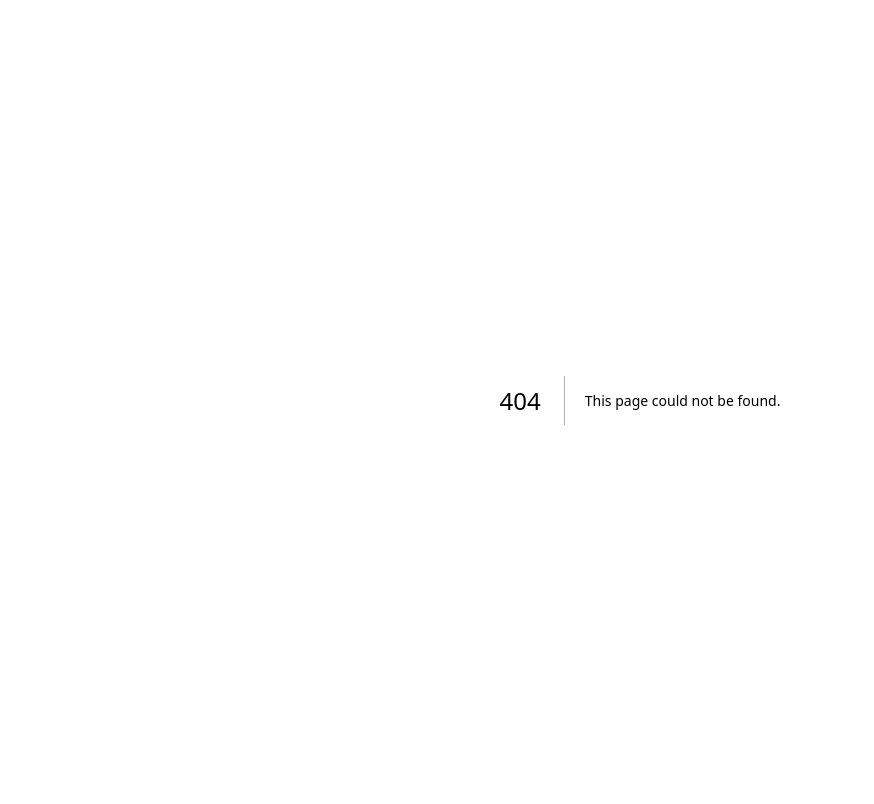
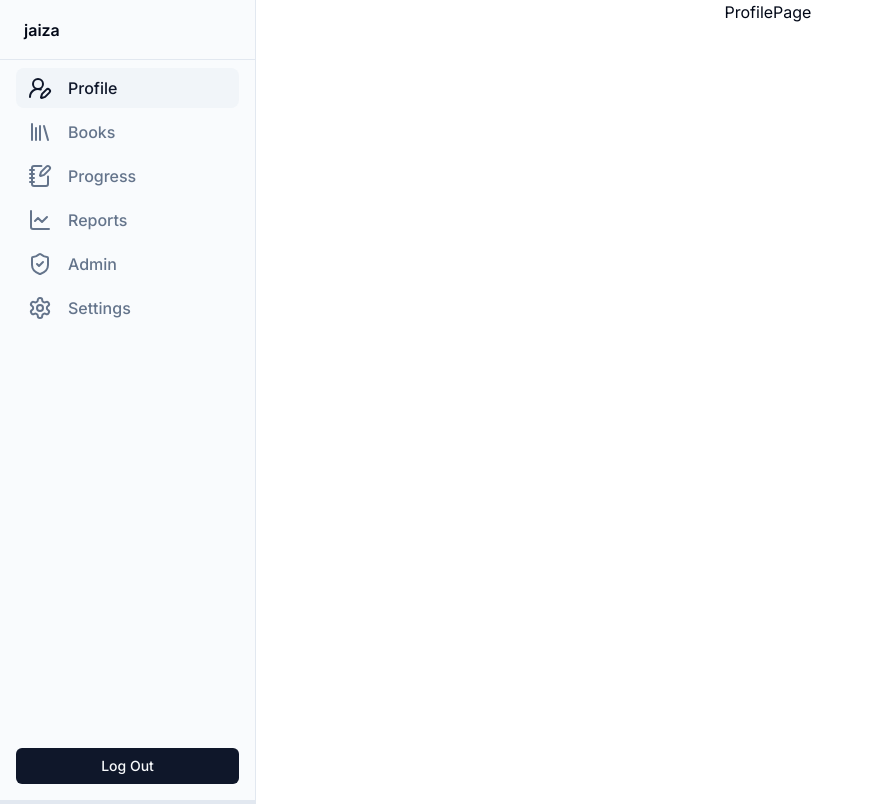
Before and after one commit to iameenahmed/jaiza, a Next.js app: page /profile in a window 1280 px wide. Before the commit this address had no page. Shown: the whole page, without its empty margins (0-874 px from the left). Built offline with nearby package versions, Linux system fonts and the light colour scheme.

Commit message:
add navigation and pages

```diff
--- /dev/null
+++ b/app/admin/page.tsx
@@ -0,0 +1,3 @@
+export default function AdminPage() {
+  return <div>AdminPage</div>
+}
--- /dev/null
+++ b/app/books/page.tsx
@@ -0,0 +1,3 @@
+export default function BooksPage() {
+  return <div>BooksPage</div>
+}
--- a/app/layout.tsx
+++ b/app/layout.tsx
@@ -1,5 +1,6 @@
 import './globals.css'
 import { Inter } from 'next/font/google'
+import Sidebar from '@/components/navigation/sidebar'
 
 const defaultUrl = process.env.VERCEL_URL
   ? `https://${process.env.VERCEL_URL}`
@@ -20,8 +21,13 @@ export default function RootLayout({
 }) {
   return (
     <html lang="en">
-      <body className={`${inter.className}`}>
-        <main>{children}</main>
+      <body
+        className={`bg-main-background text-primary-text min-h-screen ${inter.className}`}
+      >
+        <div className="grid md:grid-cols-[14rem_1fr] lg:grid-cols-[16rem_1fr]">
+          <Sidebar />
+          <main className="flex flex-col items-center">{children}</main>
+        </div>
       </body>
     </html>
   )
--- /dev/null
+++ b/app/profile/page.tsx
@@ -0,0 +1,3 @@
+export default function ProfilePage() {
+  return <div>ProfilePage</div>
+}
--- /dev/null
+++ b/app/progress/page.tsx
@@ -0,0 +1,3 @@
+export default function ProgressPage() {
+  return <div>ProgressPage</div>
+}
--- /dev/null
+++ b/app/reports/page.tsx
@@ -0,0 +1,3 @@
+export default function ReportsPage() {
+  return <div>ReportsPage</div>
+}
--- /dev/null
+++ b/app/settings/page.tsx
@@ -0,0 +1,3 @@
+export default function SettingsPage() {
+  return <div>SettingsPage</div>
+}
--- /dev/null
+++ b/components/navigation/navlinks.tsx
@@ -0,0 +1,47 @@
+'use client'
+
+import {
+  UserRoundPen,
+  Library,
+  NotebookPen,
+  ChartLine,
+  ShieldCheck,
+  Settings,
+} from 'lucide-react'
+import Link from 'next/link'
+import { usePathname } from 'next/navigation'
+import { cn } from '@/lib/utils' // Import the cn utility
+
+const links = [
+  { href: '/profile', icon: UserRoundPen, label: 'Profile' },
+  { href: '/books', icon: Library, label: 'Books' },
+  { href: '/progress', icon: NotebookPen, label: 'Progress' },
+  { href: '/reports', icon: ChartLine, label: 'Reports' },
+  { href: '/admin', icon: ShieldCheck, label: 'Admin' },
+  { href: '/settings', icon: Settings, label: 'Settings' },
+]
+
+export default function Navlinks() {
+  const pathname = usePathname() // Get the current route path
+
+  return (
+    <>
+      {links.map(({ href, icon: Icon, label }) => (
+        <Link
+          key={label}
+          href={href}
+          className={cn(
+            'flex items-center gap-4 rounded-lg px-3 py-2 transition-all hover:text-primary',
+            {
+              'bg-muted text-primary': pathname === href, // Active state
+              'text-muted-foreground': pathname !== href, // Inactive state
+            }
+          )}
+        >
+          <Icon />
+          {label}
+        </Link>
+      ))}
+    </>
+  )
+}
--- /dev/null
+++ b/components/navigation/sidebar.tsx
@@ -0,0 +1,56 @@
+import Link from 'next/link'
+import { Button } from '@/components/ui/button'
+import { Sheet, SheetContent, SheetTrigger } from '@/components/ui/sheet'
+import { Menu } from 'lucide-react'
+import Navlinks from './navlinks'
+
+export default function Sidebar() {
+  return (
+    <div>
+      <div className="hidden border-r bg-muted/40 md:block">
+        <div className="flex h-full min-h-screen flex-col gap-2">
+          <div className="flex h-14 items-center border-b px-4 lg:h-[60px] lg:px-6">
+            <Link href="/" className="flex items-center gap-2 font-semibold">
+              <span className="">jaiza</span>
+            </Link>
+          </div>
+          <div className="flex-1">
+            <nav className="grid items-start gap-y-1 px-2 font-medium lg:px-4">
+              <Navlinks />
+            </nav>
+          </div>
+          <div className="mt-auto p-4">
+            <Button size="sm" className="w-full">
+              Log Out
+            </Button>
+          </div>
+        </div>
+      </div>
+      <div className="flex flex-col">
+        <header className="flex h-14 items-center gap-4 border-2 bg-muted/40 px-4 lg:h-0 lg:px-0">
+          <Sheet>
+            <SheetTrigger asChild>
+              <Button
+                variant="outline"
+                size="icon"
+                className="shrink-0 md:hidden"
+              >
+                <Menu className="h-5 w-5" />
+                <span className="sr-only">Toggle navigation menu</span>
+              </Button>
+            </SheetTrigger>
+            <SheetContent side="left" className="flex flex-col">
+              <nav className="grid gap-2 pt-8 text-lg font-medium">
+                <Navlinks />
+              </nav>
+              <div className="mt-auto">
+                <Button className="w-full">Log Out</Button>
+              </div>
+            </SheetContent>
+          </Sheet>
+          <div className="w-full flex-1"></div>
+        </header>
+      </div>
+    </div>
+  )
+}
```
